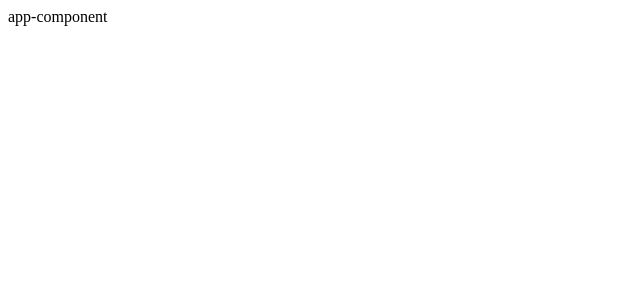
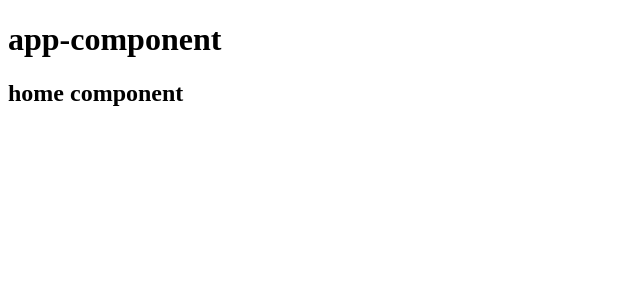
Before and after one commit to schang1146/angular-okta-timeout, an Angular app: page /home in a window 1280 px wide. Before the commit this address led to /. Shown: the top 300 px of the page, without its empty margins (0-640 px from the left). Built offline with nearby package versions, Linux system fonts and the light colour scheme.

Commit message:
add home route and component

```diff
--- a/src/app/app-routing.module.ts
+++ b/src/app/app-routing.module.ts
@@ -1,10 +1,20 @@
 import { NgModule } from '@angular/core';
 import { RouterModule, Routes } from '@angular/router';
 
-const routes: Routes = [];
+const routes: Routes = [
+  {
+    path: 'home',
+    loadChildren: () =>
+      import('./pages/home/home.module').then((m) => m.HomeModule),
+  },
+  {
+    path: '**',
+    redirectTo: 'home',
+  },
+];
 
 @NgModule({
   imports: [RouterModule.forRoot(routes)],
-  exports: [RouterModule]
+  exports: [RouterModule],
 })
-export class AppRoutingModule { }
+export class AppRoutingModule {}
--- a/src/app/app.component.html
+++ b/src/app/app.component.html
@@ -1 +1,2 @@
-app-component
+<h1>app-component</h1>
+<router-outlet></router-outlet>
--- /dev/null
+++ b/src/app/pages/home/home-routing.module.ts
@@ -0,0 +1,11 @@
+import { NgModule } from '@angular/core';
+import { RouterModule, Routes } from '@angular/router';
+import { HomeComponent } from './home.component';
+
+const routes: Routes = [{ path: '', component: HomeComponent }];
+
+@NgModule({
+  imports: [RouterModule.forChild(routes)],
+  exports: [RouterModule],
+})
+export class HomeRoutingModule {}
--- /dev/null
+++ b/src/app/pages/home/home.component.html
@@ -0,0 +1 @@
+<h2>home component</h2>
```
Also changed, not shown: src/app/app.module.ts (+5 -9 lines), src/app/pages/home/home.component.ts (added, +8 -0 lines), src/app/pages/home/home.module.ts (added, +9 -0 lines), src/app/pages/home/home.component.scss (added).
